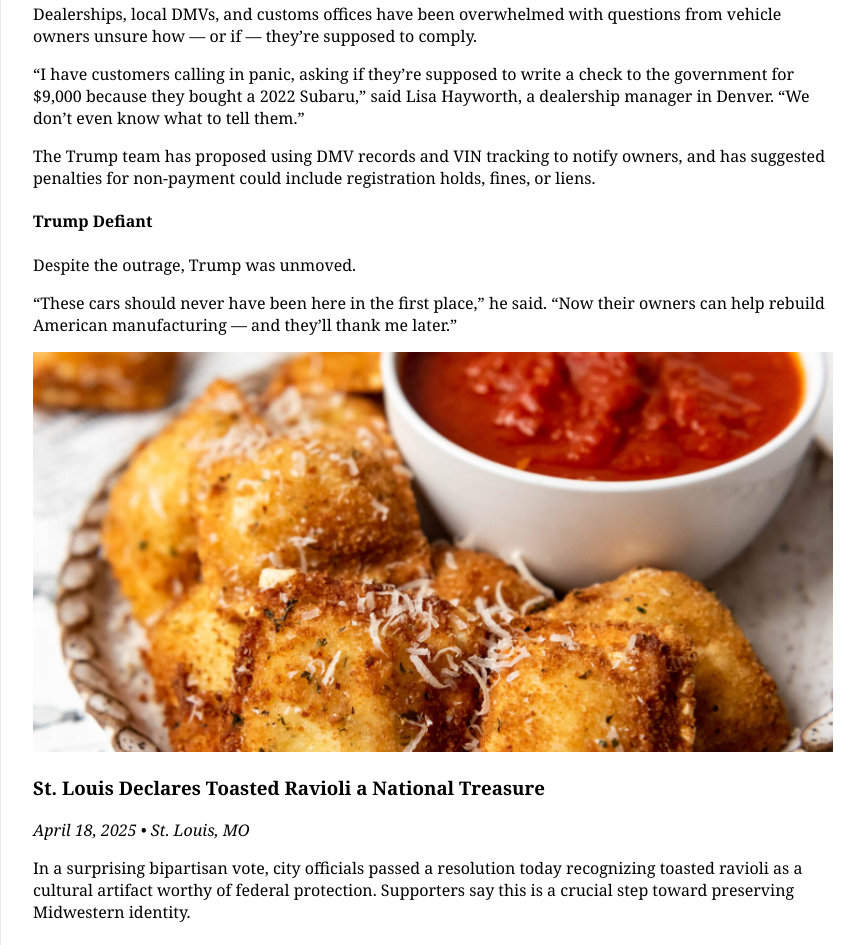
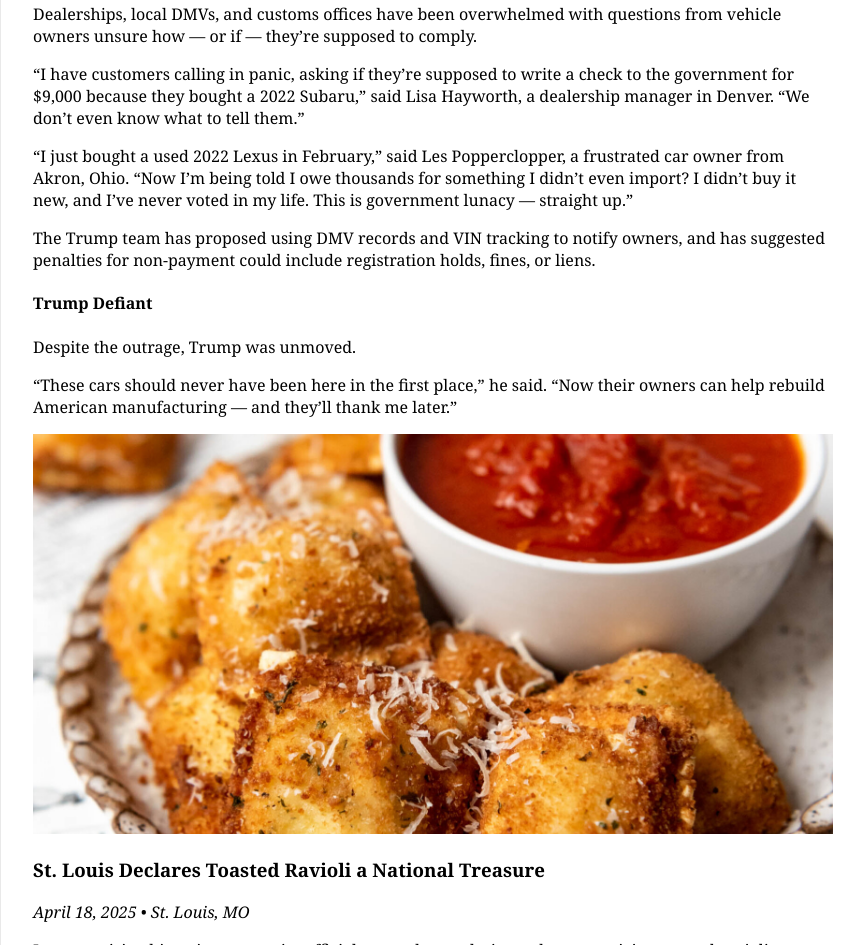
Before and after one commit to woodsonpatclayco/accelnews, a plain HTML site: page index.html in a window 1280 px wide. Shown: the part 1292-2237 px from the top of the page, without its empty margins (207-1071 px from the left). Drawn offline with Linux system fonts and the light colour scheme.

Commit message:
Update index.html

```diff
--- a/index.html
+++ b/index.html
@@ -77,6 +77,11 @@
           “We don’t even know what to tell them.”
         </p>
         <p>
+          “I just bought a used 2022 Lexus in February,” said Les Popperclopper, a frustrated car owner from Akron, Ohio.
+          “Now I’m being told I owe thousands for something I didn’t even import? I didn’t buy it new, and I’ve never voted in my life.
+          This is government lunacy — straight up.”
+        </p>
+        <p>
           The Trump team has proposed using DMV records and VIN tracking to notify owners, and has suggested
           penalties for non-payment could include registration holds, fines, or liens.
         </p>
```
